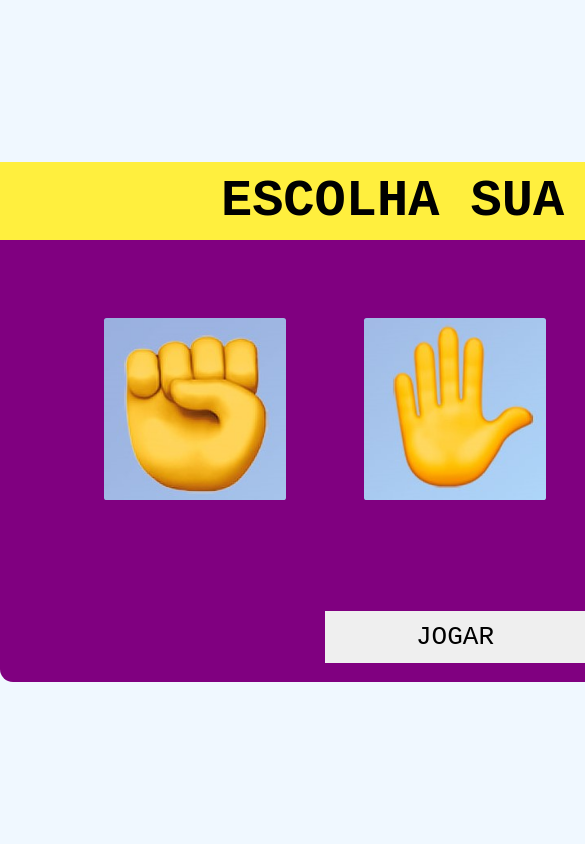
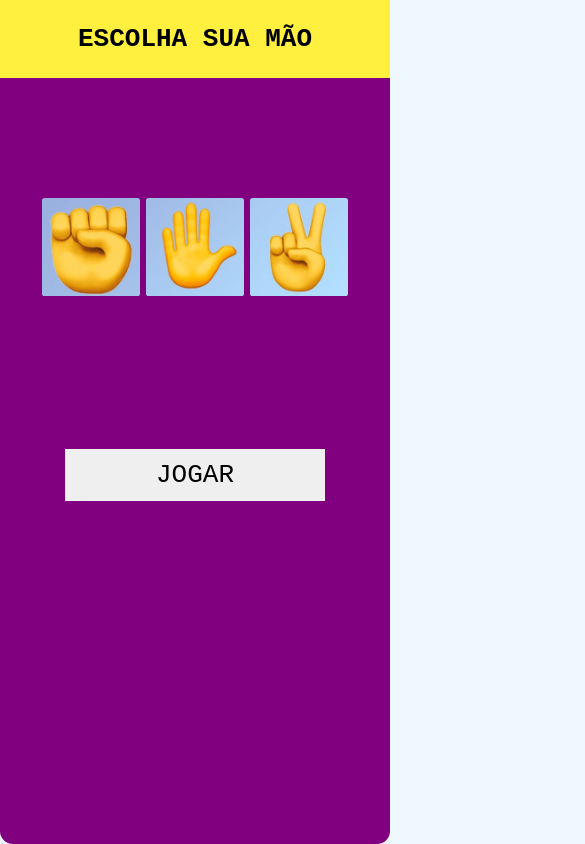
Before and after one commit to chefejonata/Pedra-Papel-e-Tesoura, a plain HTML site: page index.html in a window 390 px wide. Shown: the top 844 px of the page, 585 px wide, since content can reach past the window. Drawn offline with Linux system fonts and the light colour scheme.

Commit message:
implementação da versão mobile

```diff
--- a/index.html
+++ b/index.html
@@ -5,6 +5,7 @@
     <meta charset="UTF-8">
     <meta http-equiv="X-UA-Compatible" content="IE=edge">
     <meta name="viewport" content="width=device-width, initial-scale=1.0">
+    <link rel="shortcut icon" href="./img/tesoura.jpg" type="image/x-icon">
     <link rel="stylesheet" href="style.css">
     <title>Pedra, Papel e Tesoura</title>
 </head>
--- a/style.css
+++ b/style.css
@@ -99,3 +99,67 @@ body {
     font-size: 2rem;
     border: none;
 }
+
+@media only screen and (max-width: 600px){
+    .jogo{
+        width: 100vw;
+        height: 100vh;
+        background-color: purple;
+    }
+
+    .titulo{
+        width: 100vw;
+        height: 6rem;
+        background-color:rgb(255, 239, 62);
+        text-align: center;
+        display: grid;
+        place-items: center;
+    }
+
+    .titulo__texto{
+        font-size: 2rem;
+        color: rgb(0, 0, 0);
+    }
+
+    .mao{
+        width: 100vw;
+        height: 26rem;
+        display: flex;
+        justify-content: center;
+        align-items: center;
+        gap: 0.5rem;
+    }
+
+    .maos {
+        width: 7.5rem;
+        height: 7.5rem;
+        border-radius: 0.2rem;
+        border: none;
+    }
+
+    .mao__pedra{
+        background: url(./img/pedra.jpg);
+        background-repeat: no-repeat;
+        background-position: center;
+        background-size: 8rem;
+        cursor: pointer;
+    }
+
+    .mao__papel{
+        background: url(./img/papel.jpg);
+        background-repeat: no-repeat;
+        background-position: center;
+        background-size: 8rem;
+        cursor: pointer;
+    }
+
+    .mao__tesoura{
+        background: url(./img/tesoura.jpg);
+        background-repeat: no-repeat;
+        background-position: center;
+        background-size: 8rem;
+        cursor: pointer;
+    }
+
+
+}
```
